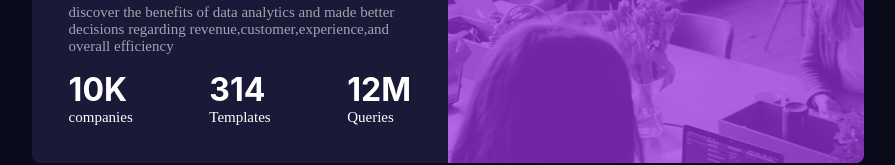
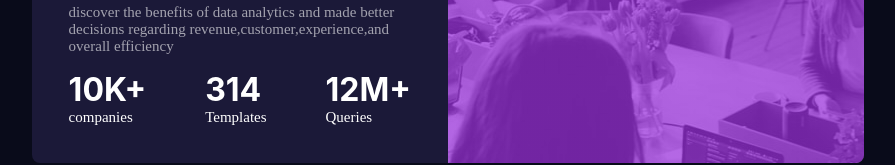
Before and after one commit to kamekazz/portfolio, a Next.js app: page /frontend-mentor/stats-preview-card-component in a window 1280 px wide. Shown: the part 382-547 px from the top of the page, without its empty margins (192-1087 px from the left). Built offline with nearby package versions, Linux system fonts and the light colour scheme.

Commit message:
Initial commit3

```diff
--- a/pages/frontend-mentor/stats-preview-card-component.jsx
+++ b/pages/frontend-mentor/stats-preview-card-component.jsx
@@ -25,9 +25,9 @@ const ReadSide = () => {
           </p>
         </div>
         <div className={styles.Canters}>
-          <Canter amount={10} type={'companies'} value={'K'} />
+          <Canter amount={10} type={'companies'} value={'K+'} />
           <Canter amount={314} type={'Templates'} value={''} />
-          <Canter amount={12} type={'Queries'} value={'M'} />
+          <Canter amount={12} type={'Queries'} value={'M+'} />
         </div>
       </div>
     </div>
```
